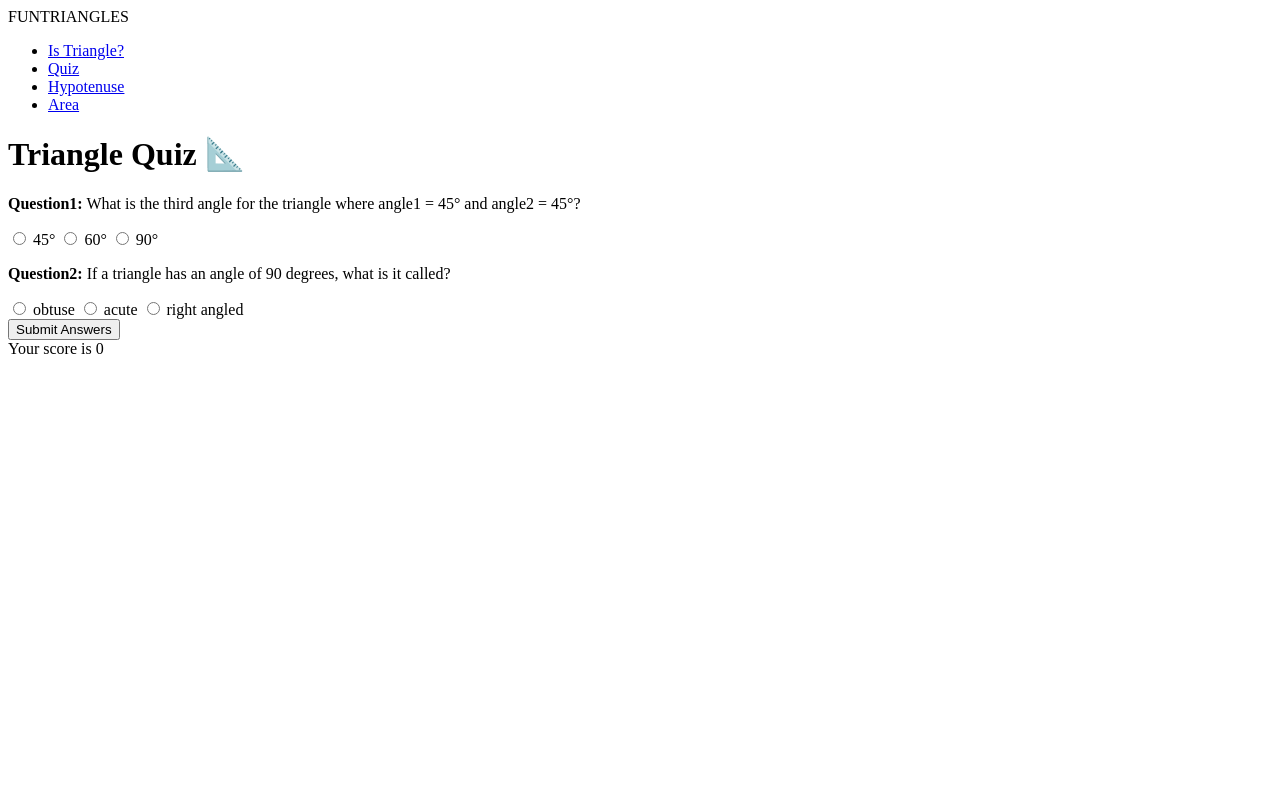
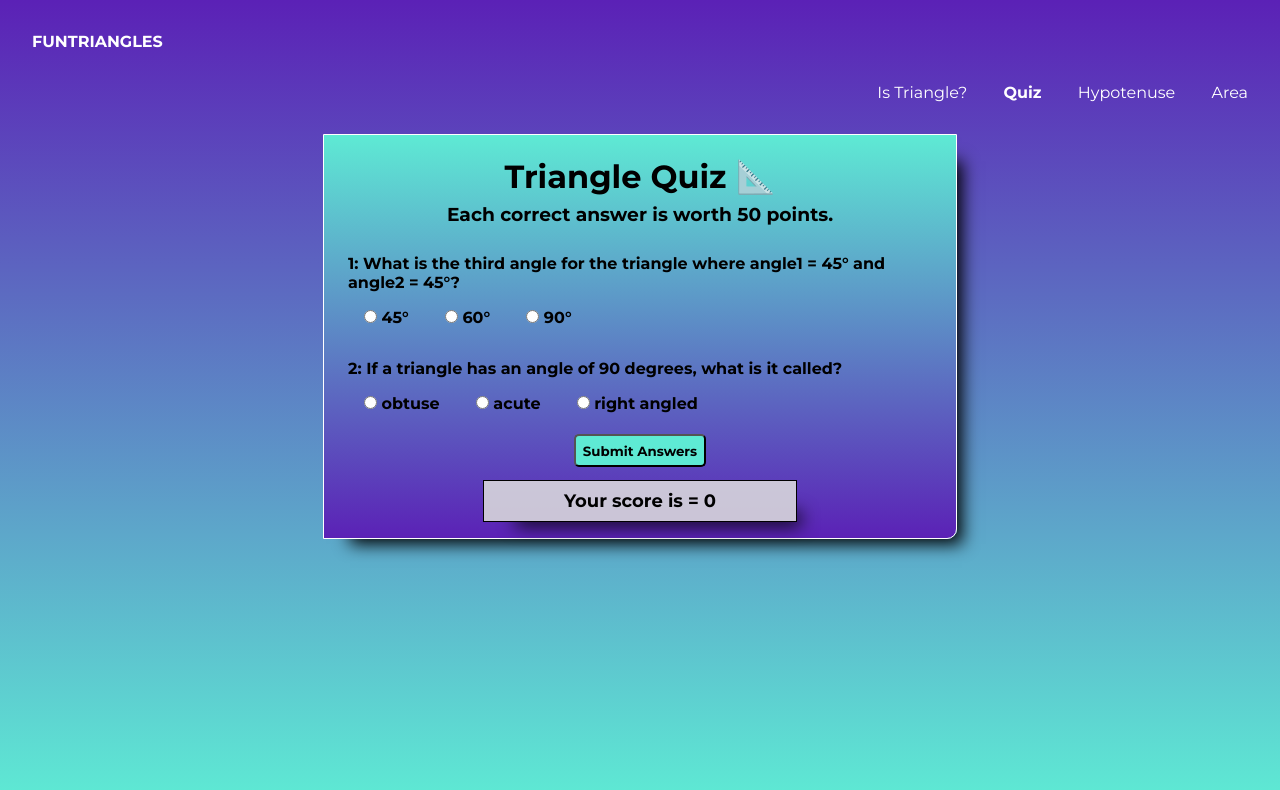
Before and after one commit to Vipul-Bhardwaj777/fun-triangles, a plain HTML site: page quiz.html in a window 1280 px wide. Both pictures are taken after a click on the button "Submit Answers". Drawn offline with Linux system fonts and the light colour scheme.

Commit message:
Project finished

```diff
--- a/area.html
+++ b/area.html
@@ -5,31 +5,34 @@
     <meta charset="UTF-8">
     <meta name="viewport" content="width=device-width, initial-scale=1.0">
     <title>Document</title>
+    <link href="styles.css" rel="stylesheet" />
 </head>
 
 <body>
     <nav class="nav">
         <div class="fun">FUNTRIANGLES</div>
-        <ul class="list-inline">
+        <ul class="list">
             <li class="list-inline">
-                <a class="link" href="isTriangle.html">Is Triangle?</a>
+                <a class="link" href="/isTriangle.html">Is Triangle?</a>
             </li>
 
             <li class="list-inline">
-                <a class="link" href="quiz.html">Quiz</a>
+                <a class="link" href="/quiz.html">Quiz</a>
             </li>
 
             <li class="list-inline">
-                <a class="link" href="hypotenuse.html">Hypotenuse</a>
+                <a class="link" href="/hypotenuse.html">Hypotenuse</a>
             </li>
 
             <li class="list-inline">
-                <a class="link" href="area.html">Area</a>
+                <a class="link link-active" href="/area.html">Area</a>
             </li>
         </ul>
 
 
     </nav>
+
+    <div class="container">
         <h1>Calculate Area of Triangle 📐</h1>
         <h2>Area of triangle = 1/2*(Base*Height)</h2>
 
@@ -41,6 +44,8 @@
 
         <button id="check-btn">Check Area</button>
         <div id="output-div"></div>
+    </div>
+
 
     <script src="area.js"></script>
 </body>
--- a/area.js
+++ b/area.js
@@ -6,6 +6,7 @@ checkBtn.addEventListener('click',() => {
     const base = Number(inputs[0].value);
     const height = Number(inputs[1].value);
     const area = 1/2*(base*height);
-    output.innerText = "Area of Triangle is " + area + " cm²"
+    output.style.display = "block";
+    output.innerText = "Area of Triangle = " + area + " cm²"
 
 });
--- a/hypotenuse.js
+++ b/hypotenuse.js
@@ -6,6 +6,7 @@ checkBtn.addEventListener('click',() => {
     const base = Number(inputs[0].value);
     const perpendicular = Number(inputs[1].value);
     const hypotenuse = calculateHypotenuse(base,perpendicular);
+    output.style.display = "block";
     output.innerText = "Hypotenuse = " + hypotenuse + " cm";
 
 });
--- a/isTriangle.js
+++ b/isTriangle.js
@@ -8,8 +8,10 @@ btn.addEventListener('click', () => {
     const angle3 = Number(angleInputs[2].value);
     const sum = calculateSum(angle1, angle2, angle3);
     if (sum === 180) {
+        output.style.display = "block";
         output.innerText = 'Yay! This makes a Triangle 📐';
     } else {
+        output.style.display = "block";
         output.innerText = 'Oh! This does not makes a Triangle 📐';
     }
 
--- a/quiz.html
+++ b/quiz.html
@@ -5,55 +5,66 @@
     <meta charset="UTF-8">
     <meta name="viewport" content="width=device-width, initial-scale=1.0">
     <title>Document</title>
+    <link href="styles.css" rel="stylesheet" />
 </head>
 
 <body>
     <nav class="nav">
         <div class="fun">FUNTRIANGLES</div>
-        <ul class="list-inline">
+        <ul class="list">
             <li class="list-inline">
-                <a class="link" href="isTriangle.html">Is Triangle?</a>
+                <a class="link" href="/isTriangle.html">Is Triangle?</a>
             </li>
 
             <li class="list-inline">
-                <a class="link" href="quiz.html">Quiz</a>
+                <a class="link link-active" href="/quiz.html">Quiz</a>
             </li>
 
             <li class="list-inline">
-                <a class="link" href="hypotenuse.html">Hypotenuse</a>
+                <a class="link" href="/hypotenuse.html">Hypotenuse</a>
             </li>
 
             <li class="list-inline">
-                <a class="link" href="area.html">Area</a>
+                <a class="link" href="/area.html">Area</a>
             </li>
         </ul>
 
 
     </nav>
+
+    <div class="qstn-container">
         <h1>Triangle Quiz 📐</h1>
+        <h3>Each correct answer is worth 50 points. </h3>
         <form class="quiz-form">
 
-        <div class=qstn-container>
-            <p><strong>Question1:</strong> What is the third angle for the triangle where angle1 = 45° and angle2 = 45°?
+            <div class="qstn">
+                <p><strong>1:</strong>  What is the third angle for the triangle where angle1 = 45° and angle2 =
+                    45°?
                 </p>
-            <label><input type="radio" name="Question1" value="45°" /> 45°</label>
-            <label><input type="radio" name="Question1" value="60°" /> 60°</label>
-            <label><input type="radio" name="Question1" value="90°" /> 90°</label>
+                <label ><input  type="radio" name="Question1" value="45°" /> 45°</label>
+
+                <label ><input  type="radio" name="Question1" value="60°" /> 60°</label>
+
+                <label ><input  type="radio" name="Question1" value="90°" /> 90°</label>
             </div>
 
-        <div class=qstn-container>
-            <p><strong>Question2:</strong> If a triangle has an angle of 90 degrees, what is it called?</p>
-            <label><input type="radio" name="Question2" value="obtuse°" /> obtuse</label>
-            <label><input type="radio" name="Question2" value="acute" /> acute</label>
-            <label><input type="radio" name="Question2" value="right angled" /> right angled</label>
+            <div class="qstn">
+                <p><strong>2:</strong> If a triangle has an angle of 90 degrees, what is it called?</p>
+                <label ><input  type="radio" name="Question2" value="obtuse°" /> obtuse</label>
+
+                <label ><input  type="radio" name="Question2" value="acute" /> acute</label>
+
+                <label  ><input  type="radio" name="Question2" value="right angled" /> right angled</label>
             </div>
 
 
 
         </form>
 
-    <button id="submit-btn">Submit Answers</button>
+        <button id="check-btn">Submit Answers</button>
         <div id="output-div"></div>
+    </div>
+
 
     <script src="quiz.js" type="text/javascript"></script>
 </body>
--- a/quiz.js
+++ b/quiz.js
@@ -1,17 +1,20 @@
 const quizForm = document.querySelector('.quiz-form');
-const submitBtn = document.querySelector('#submit-btn');
+const submitBtn = document.querySelector('#check-btn');
 const outputDiv = document.querySelector('#output-div');
 const ansArr = ["90°","right angled"];
 submitBtn.addEventListener('click', () => {
+
     const formResult = new FormData(quizForm);
     let score = 0;
     let idx = 0;
     for(let value of formResult.values()){
         if(value === ansArr[idx]){
-            score++;
+            score+=50;
         }
         idx++;
 
     }
-    outputDiv.innerText = "Your score is " + score;
+
+    outputDiv.style.display = "block";
+    outputDiv.innerText = "Your score is = " + score;
 });
--- /dev/null
+++ b/styles.css
@@ -0,0 +1,148 @@
+@import url('https://fonts.googleapis.com/css2?family=Montserrat:wght@400;700&display=swap');
+
+:root{
+    --primary-color:#5b21b6;
+    --secondary-color:#5eead4;
+}
+
+body{
+    font-family:'montserrat', sans-serif;
+    margin: 0;
+    padding:0;
+    background: linear-gradient(var(--primary-color),var(--secondary-color));
+    height: 100vh;
+
+}
+
+
+
+.nav{
+    color:white;
+    padding:1em;
+    border-bottom-right-radius:10px;
+    position:sticky;
+    top:0px;
+}
+
+.link{
+    text-decoration:none;
+    padding:1em;
+    color:white;
+
+
+}
+
+.link-active{
+    font-weight:bolder;
+}
+
+.list-inline{
+    display:inline;
+
+}
+
+.list{
+    text-align:right;
+}
+
+.fun{
+    padding:1em;
+    font-weight: bold;
+}
+
+.container{
+    max-width:600px;
+    margin:auto;
+    text-align:center;
+    border: 1px solid white;
+    margin:auto;
+    padding: 1em;
+    border-bottom-right-radius:10px;
+    background: linear-gradient(var(--secondary-color),var(--primary-color));
+    box-shadow:1em 1em 1em -.7em rgb(0, 0, .4);
+}
+
+
+.container label,input,button{
+    display:block;
+    margin:auto;
+    padding:.5em;
+    font-weight: bold;
+
+}
+
+.container input{
+    border-radius:5px;
+    width:20vw;
+}
+
+.container input:hover{
+    cursor:pointer;
+}
+
+.qstn-container{
+    max-width:600px;
+    margin:auto;
+    border: 1px solid white;
+    margin: auto;
+    padding: 1em;
+    border-bottom-right-radius:10px;
+    background: linear-gradient(var(--secondary-color),var(--primary-color));
+    box-shadow:1em 1em 1em -.7em rgb(0, 0, .4);
+}
+
+
+
+.qstn-container input,label{
+    display:inline;
+    font-weight:bold;
+    padding:1em;
+
+}
+
+.qstn-container h1,h3{
+    text-align: center;
+    margin: 0.2em;
+}
+
+.qstn-container label,input:hover{
+    cursor:pointer;
+}
+
+.qstn{
+    padding:.5em;
+}
+
+.qstn p{
+   font-weight: bold;
+}
+
+
+
+
+#check-btn{
+    color:black;
+    background-color:var(--secondary-color);
+    margin:1em auto;
+    border-radius:5px;
+    font-family: inherit;
+
+}
+
+#check-btn:hover{
+    cursor: pointer;
+    background-color:white;
+}
+
+#output-div{
+    font-weight: bold;
+    font-size:large;
+    border: 1px solid black;
+    padding:.5em;
+    background-color: #dddd;
+    text-align: center;
+    width: 23vw;
+    margin: auto;
+    box-shadow:1em 1em 1em -.8em rgb(0, 0, .4);
+    display: none;
+}
```
Also changed, not shown: hypotenuse.html (+11 -5 lines), isTriangle.html (+16 -10 lines). Lines whose indentation alone changed are shown as unchanged.
